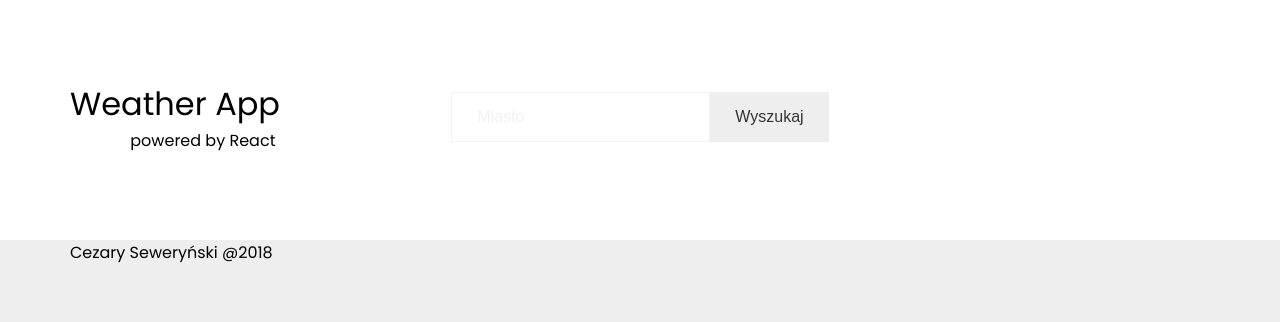
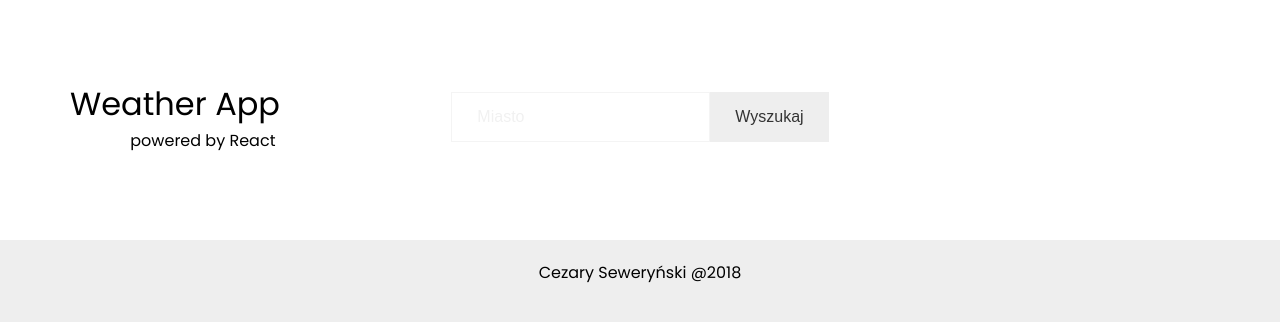
Before and after one commit to CezSew/Weather-App, a React app: page / in a window 1280 px wide. Built offline with nearby package versions, Linux system fonts and the light colour scheme.

Commit message:
Added Footer styles

```diff
--- /dev/null
+++ b/src/styles/Footer.scss
@@ -0,0 +1,7 @@
+.weather-app__footer {
+    .container {
+        display: flex;
+        justify-content: center;
+        padding: 20px 0;
+    }
+}
--- a/src/styles/Main.scss
+++ b/src/styles/Main.scss
@@ -1,5 +1,5 @@
 @import "Header";
-
+@import "Footer";
 
 $themeColor: #eeeeee;
 $breakPoint1: 1180px;
```
